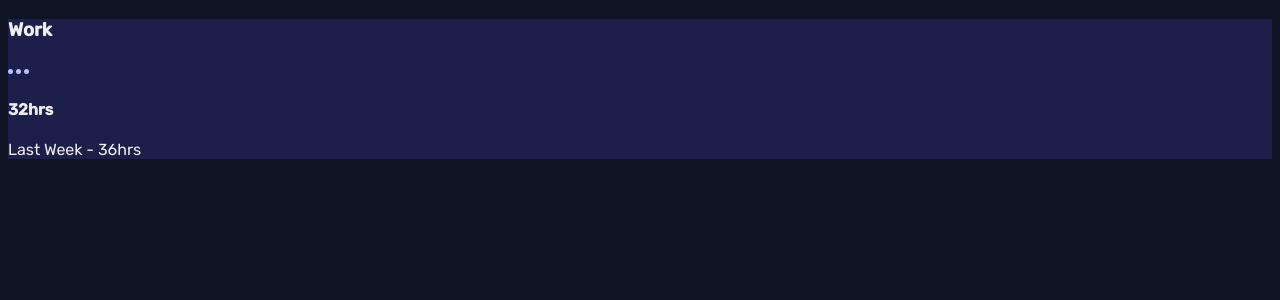
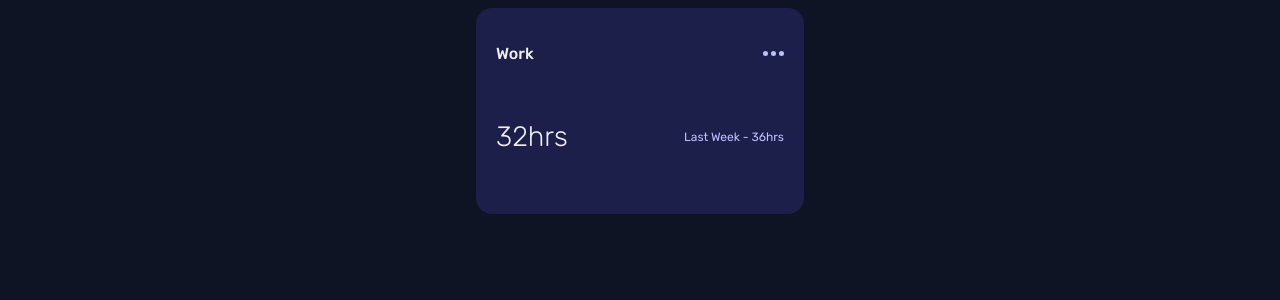
Before and after one commit to devmor-j/fm-time-tracking-dashboard, a Vue app: page / in a window 1280 px wide. Shown: the top 300 px of the page. Built offline with nearby package versions, Linux system fonts and the light colour scheme.

Commit message:
Style tracking card

```diff
--- a/src/App.vue
+++ b/src/App.vue
@@ -4,7 +4,7 @@ import ProfileCard from "./components/ProfileCard.vue";
 </script>
 
 <template>
-  <main>
+  <main class="container">
     <!-- <ProfileCard /> -->
     <TrackingCard />
   </main>
@@ -12,4 +12,10 @@ import ProfileCard from "./components/ProfileCard.vue";
 
 <style>
 @import "./assets/base.css";
+
+.container {
+  display: flex;
+  flex-direction: column;
+  align-items: center;
+}
 </style>
--- a/src/assets/card.module.css
+++ b/src/assets/card.module.css
@@ -0,0 +1,21 @@
+.header {
+  display: flex;
+  justify-content: space-between;
+  align-items: center;
+  padding-bottom: 0.25rem;
+}
+
+.title {
+  font-size: 1rem;
+  font-weight: 500;
+}
+
+.duration {
+  font-size: 1.75rem;
+  font-weight: 300;
+}
+
+.datetime {
+  color: var(--clr-pale-blue);
+  font-size: 0.75rem;
+}
--- a/src/components/BaseCard.vue
+++ b/src/components/BaseCard.vue
@@ -9,5 +9,8 @@
 <style>
 .card {
   background-color: var(--clr-dark-blue);
+  width: min(calc(100% - 2 * 1rem), 18rem);
+  border-radius: 1rem;
+  padding: 1.25rem;
 }
 </style>
--- a/src/components/TrackingCard.vue
+++ b/src/components/TrackingCard.vue
@@ -7,13 +7,13 @@ import cardStyles from "../assets/card.module.css";
 
 <template>
   <BaseCard>
-    <div>
-      <h3>Work</h3>
+    <div :class="cardStyles.header">
+      <h3 :class="cardStyles.title">Work</h3>
       <IconEllipsis />
     </div>
-    <div>
-      <h4>32hrs</h4>
-      <time datetime="">Last Week - 36hrs</time>
+    <div :class="cardStyles.header">
+      <h4 :class="cardStyles.duration">32hrs</h4>
+      <time datetime="" :class="cardStyles.datetime">Last Week - 36hrs</time>
     </div>
   </BaseCard>
 </template>
```
